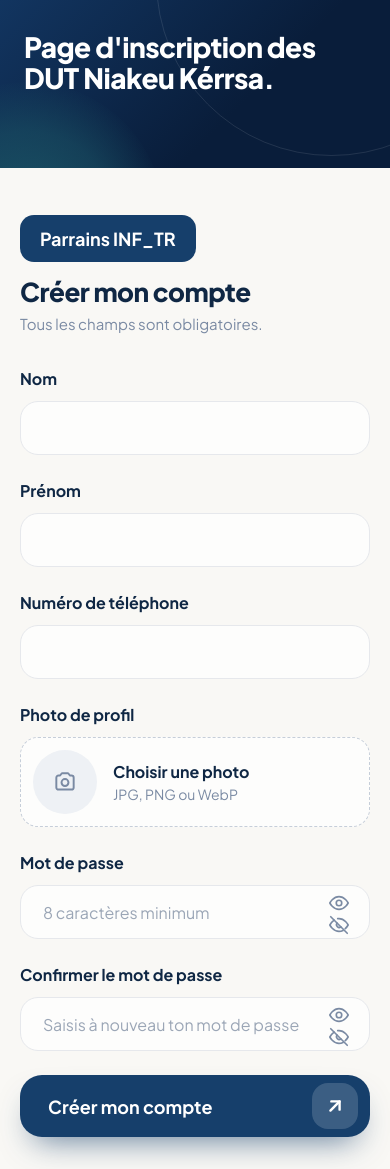
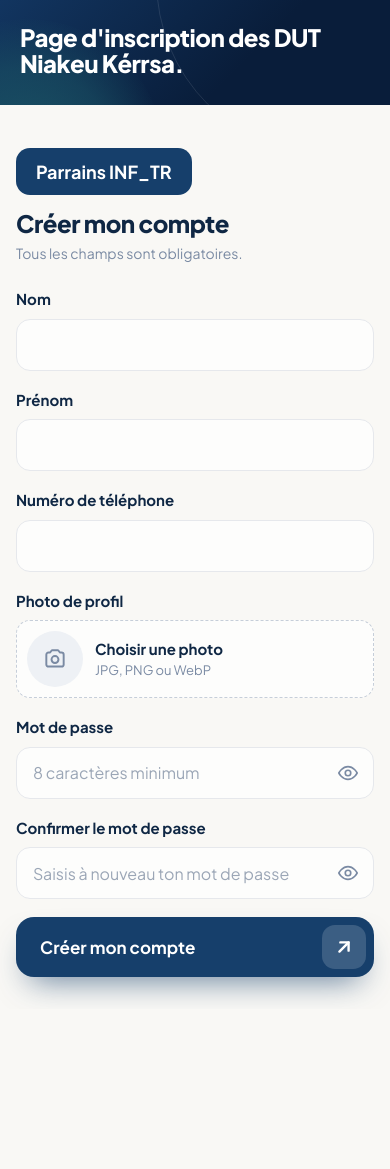
Before and after one commit to khadija986/site-parrainage, a PHP site: page / in a window 390 px wide. After the commit the page ends 1001 px from the top, so only its background shows below. Run offline with PHP 8.4, Linux system fonts and the light colour scheme.

Commit message:
Refactor CSS styles and improve responsiveness
Removed commented sections and adjusted styles for responsiveness.

```diff
--- a/style.css
+++ b/style.css
@@ -48,16 +35,17 @@ body {
   overflow: hidden; clip: rect(0,0,0,0); white-space: nowrap; border: 0;
 }
 
-/* ==========================================================================
-   Mise en page
-   ========================================================================== */
+
 .page {
   min-height: 100vh;
+  min-height: 100dvh;
   display: grid;
   grid-template-columns: 1.02fr 1fr;
 }
+.page > *, .panel__inner { min-width: 0; }
+.error, .form-alert { overflow-wrap: anywhere; }
 
-/* ---------- Panneau gauche ---------- */
+
 .visual {
   position: sticky;
   top: 0;
@@ -65,9 +53,12 @@ body {
   overflow: hidden;
   background: linear-gradient(135deg, var(--navy-700) 0%, var(--navy-900) 62%);
   color: #fff;
+  display: flex;
+  align-items: center;
+  justify-content: center;
 }
 
-/* grand arc fin */
+
 .visual::before {
   content: "";
   position: absolute;
@@ -152,10 +141,14 @@ body {
   color: var(--muted);
   cursor: pointer;
 }
+.eye .eye__on  { display: block; }
+.eye .eye__off { display: none; }
+.eye[aria-pressed="true"] .eye__on  { display: none; }
+.eye[aria-pressed="true"] .eye__off { display: block; }
 .eye:hover { color: var(--ink); background: rgba(15,39,68,.06); }
 .eye:focus-visible { outline: 2px solid var(--navy-600); outline-offset: 1px; }
 
-/* ---------- États d'erreur ---------- */
+
 .error {
   margin: 8px 2px 0;
   min-height: 0;
@@ -329,15 +316,79 @@ body {
   .visual__sub { font-size: 15px; }
 }
 
+
 @media (max-width: 480px) {
-  .head h1 { font-size: 26px; }
-  .input { height: 54px; font-size: 16px; }
-  .submit { height: 62px; font-size: 18px; padding-left: 28px; }
-  .submit__icon { width: 46px; height: 46px; }
-  .photo__remove { height: 40px; padding: 0 12px; }
+  .visual { min-height: 0; }
+  .visual__text { padding: 24px 20px; }
+  .visual__title { font-size: 24px; margin-bottom: 4px; }
+  .visual__sub { font-size: 14px; }
+
+  .panel {
+    padding: 28px 16px calc(32px + env(safe-area-inset-bottom, 0px));
+  }
+  .head { margin-bottom: 24px; }
+  .head h1 { font-size: 24px; }
+  .head p { font-size: 14px; }
+
+  .field { margin-bottom: 18px; }
+  .label { font-size: 15px; margin-bottom: 8px; }
+
+
+  .input { height: 52px; padding: 0 16px; font-size: 16px; border-radius: 14px; }
+  .input--pw { padding-right: 52px; }
+  .eye { right: 6px; width: 40px; height: 40px; }
+
+
+  .photo-row { flex-wrap: wrap; }
+  .photo { flex: 1 1 100%; padding: 10px 14px 10px 10px; gap: 12px; border-radius: 14px; }
+  .photo__preview { width: 56px; height: 56px; }
+  .photo__text strong { font-size: 15px; }
+  .photo__text small { font-size: 13px; }
+  .photo__remove { height: 38px; padding: 0 14px; }
+
+  .strength__bars i { width: 30px; }
+
+  .submit { height: 60px; margin-top: 8px; padding: 0 8px 0 24px; font-size: 17px; border-radius: 18px; }
+  .submit__icon { width: 44px; height: 44px; border-radius: 13px; }
+
+  .success { padding: 32px 0 16px; }
+  .success h2 { font-size: 22px; }
+
+  .foot { margin-top: 32px; font-size: 15px; }
+}
+
+
+@media (max-width: 360px) {
+  .panel { padding-left: 12px; padding-right: 12px; }
+  .visual__sub { display: none; }
+  .head h1 { font-size: 22px; }
+  .input { height: 50px; padding: 0 14px; }
+  .photo__preview { width: 48px; height: 48px; }
+  .strength { flex-wrap: wrap; gap: 6px; }
+  .strength__bars i { width: 26px; }
+  .submit { height: 56px; padding-left: 20px; font-size: 16px; }
+  .submit__icon { width: 40px; height: 40px; }
+  .foot { font-size: 14px; }
+}
+
+
+@media (max-height: 480px) and (orientation: landscape) {
+  .visual { display: none; }
+  .page { grid-template-columns: 1fr; }
+  .panel { padding-top: 20px; }
 }
 
 @media (prefers-reduced-motion: reduce) {
   *, *::before, *::after { transition: none !important; animation-duration: .01ms !important; }
   .submit:hover { transform: none; }
 }
+.parrains_inf_tr {
+  display: inline-block;
+  padding: 10px 20px;
+  font-family: "Plus Jakarta Sans", system-ui, sans-serif;
+  font-size: 18px;
+  font-weight: 700;
+  color: #ffffff;
+  background: #163f6b;
+  border-radius: 14px;
+}
```
Also changed, not shown: other parts of style.css (+19 -40 lines).
